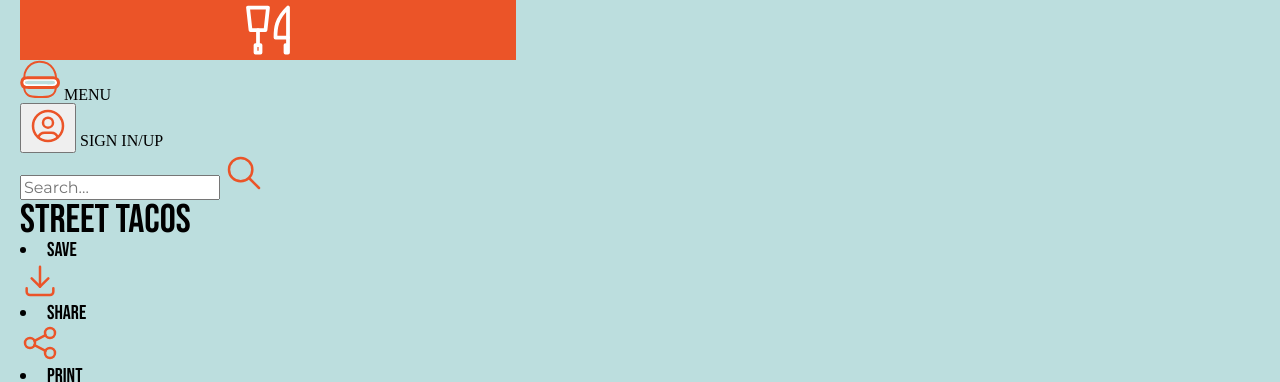
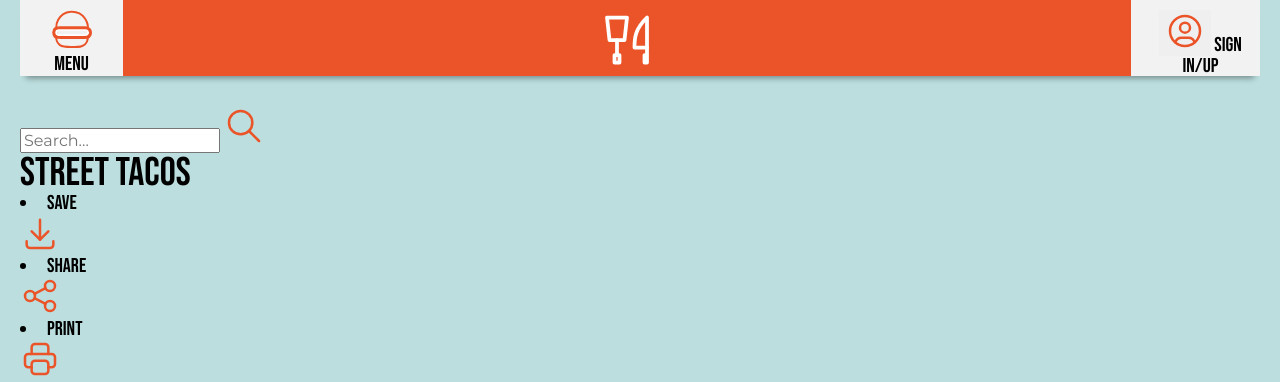
Before and after one commit to tloughli/Recipe, a plain HTML site: page index.html in a window 1280 px wide. Shown: the top 382 px of the page. Drawn offline with Linux system fonts and the light colour scheme; a web font is replaced by a local one.

Commit message:
Update stylesheet.css

```diff
--- a/stylesheet.css
+++ b/stylesheet.css
@@ -47,10 +47,14 @@ table {
 	border-spacing: 0;
 }
 /*End of reset*/
+
+
+
+
 *{
     font-family: 'Bebas Neue', 'Montserrat', 'Victor Mono';
 }
-nav a, nav span, menu li, #social li, footer{
+nav a, nav span, menu li, #social li, footer, header{
     font-family: 'Bebas Neue';
     font-size: 20px;
 }
@@ -75,13 +79,40 @@ body{
     margin-left:20px;
     margin-right:20px;
 }
-#main{
+main{
     background-color: #F2F2F2;
+}
+header{
+    background:#F2F2F2;
+    margin-bottom: 30px;
+    width:100%;
+    display:flex;
+    flex-direction: row;
+    box-shadow:  0px 8px 6px -6px rgba(0, 0, 0, 0.4);
 }
 #logo{
     background:#EB5428;
-    width:40%;
-    display: flex;
-    justify-content: center;
+    width:100%;
+    text-align: center;
+    padding-top:10px;
+    margin-left:20px;
+    margin-right:20px;
+}
+#burger{
+    order: -1;
+    padding-left:20px;
+    padding-top:10px;
+    text-align: center;
+}
+#signup{
+    padding-right:10px;
+    text-align: center;
+    align-content: center;
+    padding-top:10px;
+}
+#avatar{
+    border:none;
+}
+.search{
 
 }
```
